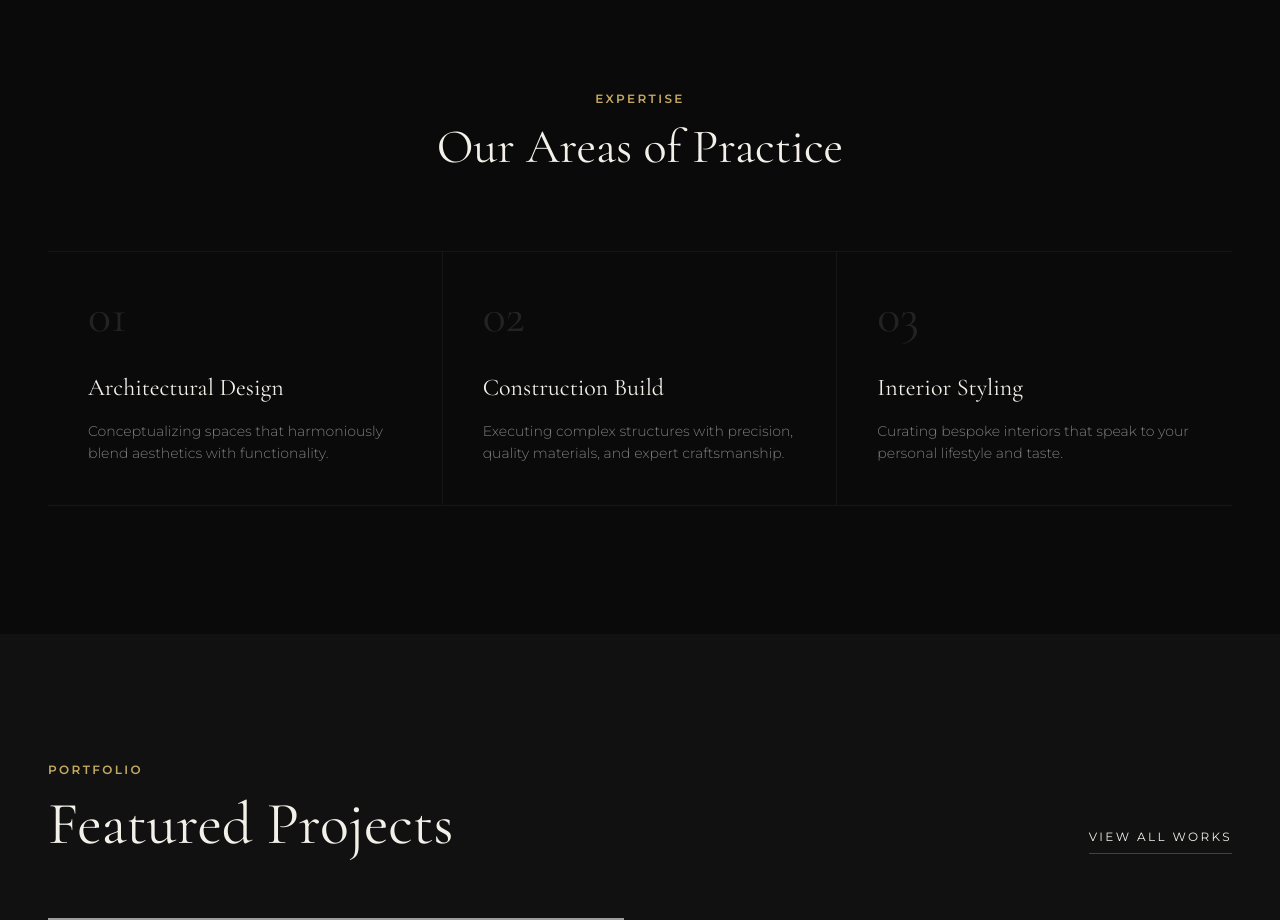
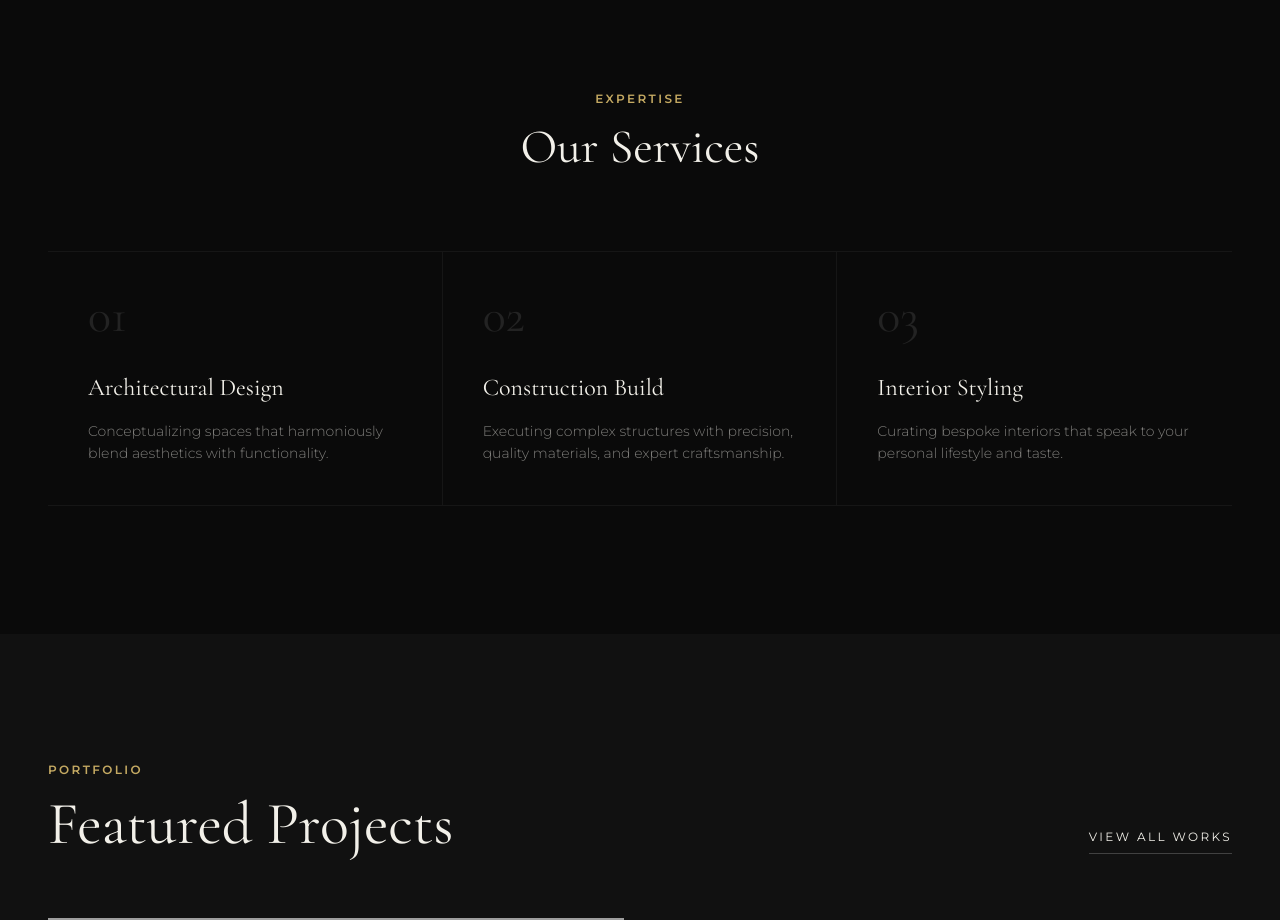
Before and after one commit to srivishwably-consultancy/Sri-vishwa, a React (Vite) app: page / in a window 1280 px wide. Shown: the part 1840-2760 px from the top of the page. Built offline with nearby package versions, Linux system fonts and the light colour scheme; grey boxes are pictures that could not be loaded.

Commit message:
feat: Update home page service title
Changed the heading "Our Areas of Practice" to "Our Services" in the home page section to more accurately reflect the content.

```diff
--- a/src/pages/Home.tsx
+++ b/src/pages/Home.tsx
@@ -86,7 +86,7 @@ export function Home() {
         <Container>
           <FadeIn className="text-center mb-20">
             <h4 className="text-accent text-xs font-semibold tracking-[0.2em] uppercase mb-4">Expertise</h4>
-            <h2 className="text-4xl md:text-5xl font-serif">Our Areas of Practice</h2>
+            <h2 className="text-4xl md:text-5xl font-serif">Our Services</h2>
           </FadeIn>
 
           <div className="grid grid-cols-1 md:grid-cols-3 border-t border-b border-white/5">
```
